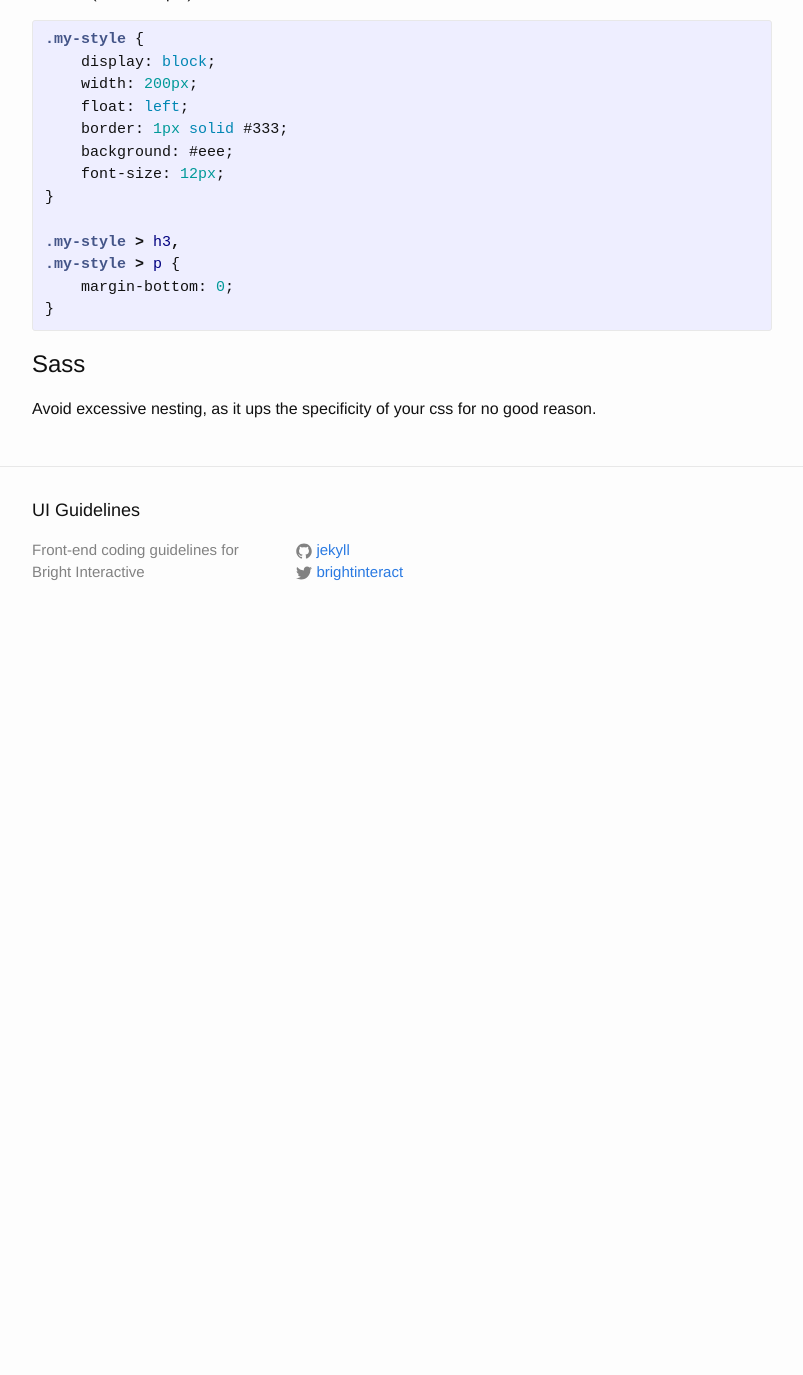
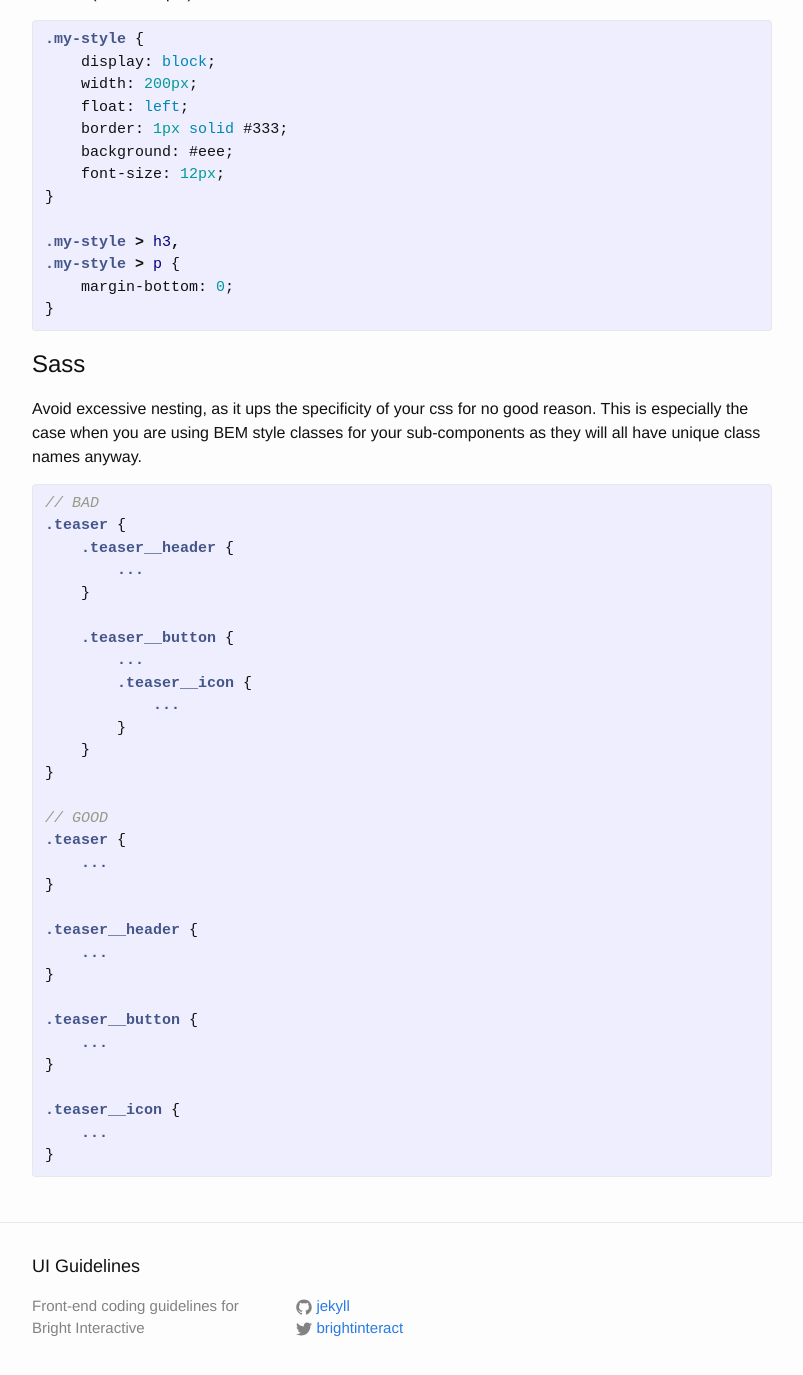
Before and after one commit to brightinteractive/ui-guidelines, a Jekyll site: the page built from css.html, in a window 1280 px wide and 1400 px high, scrolled down 741 px. Shown: the top 1375 px of the window, without its empty margins (238-1041 px from the left). Built offline with Jekyll 4.4.1, drawn with Linux system fonts in a browser that asks for light colours; before the commit the page ends 1385 px from its top, so only the background shows below that.

Commit message:
Add a code example for sass nesting

```diff
--- /dev/null
+++ b/_includes/css-examples/nesting.scss
@@ -0,0 +1,30 @@
+// BAD
+.teaser {
+    .teaser__header {
+        ...
+    }
+
+    .teaser__button {
+        ...
+        .teaser__icon {
+            ...
+        }
+    }
+}
+
+// GOOD
+.teaser {
+    ...
+}
+
+.teaser__header {
+    ...
+}
+
+.teaser__button {
+    ...
+}
+
+.teaser__icon {
+    ...
+}
--- a/css.html
+++ b/css.html
@@ -45,9 +45,11 @@ weight : 15
 
 	<h2>Sass</h2>
 
-	<p>Avoid excessive nesting, as it ups the specificity of your css for no good reason.</p>
+	<p>Avoid excessive nesting, as it ups the specificity of your css for no good reason. This is especially the case when you are using BEM style classes for your sub-components as they will all have unique class names anyway.</p>
 
-
+	<div class="code">
+		{% highlight scss %}{% include css-examples/nesting.scss %}{% endhighlight %}
+	</div>
 
 
 </section>
```
